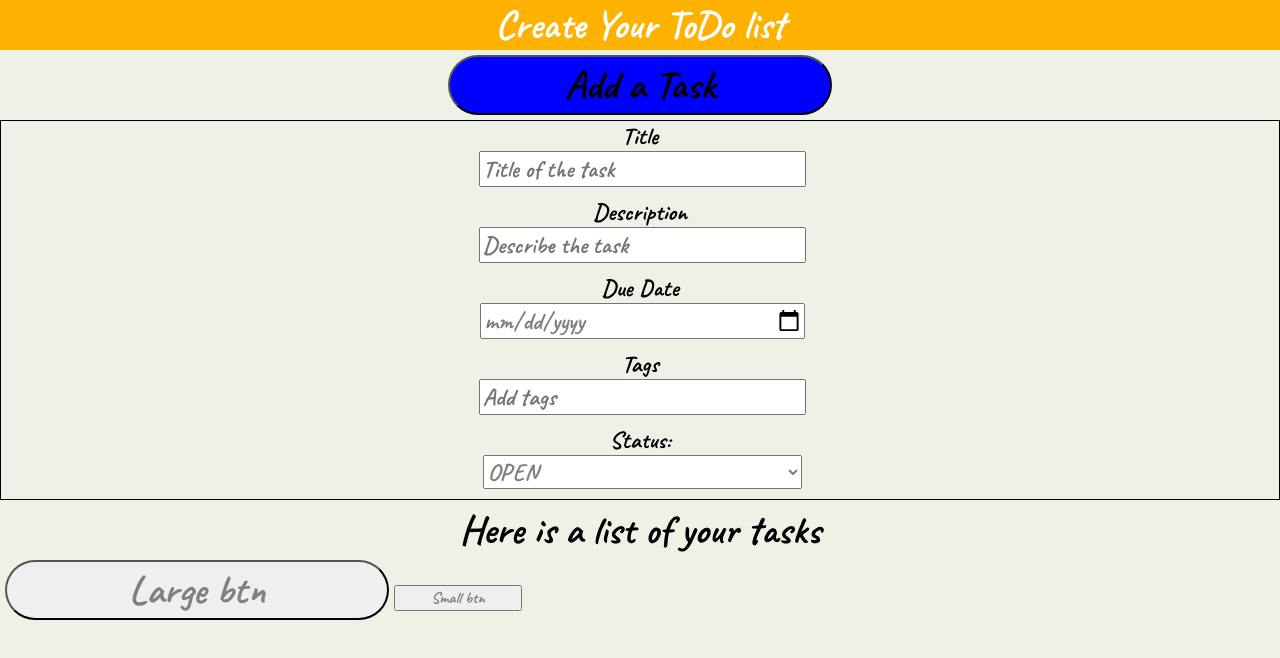
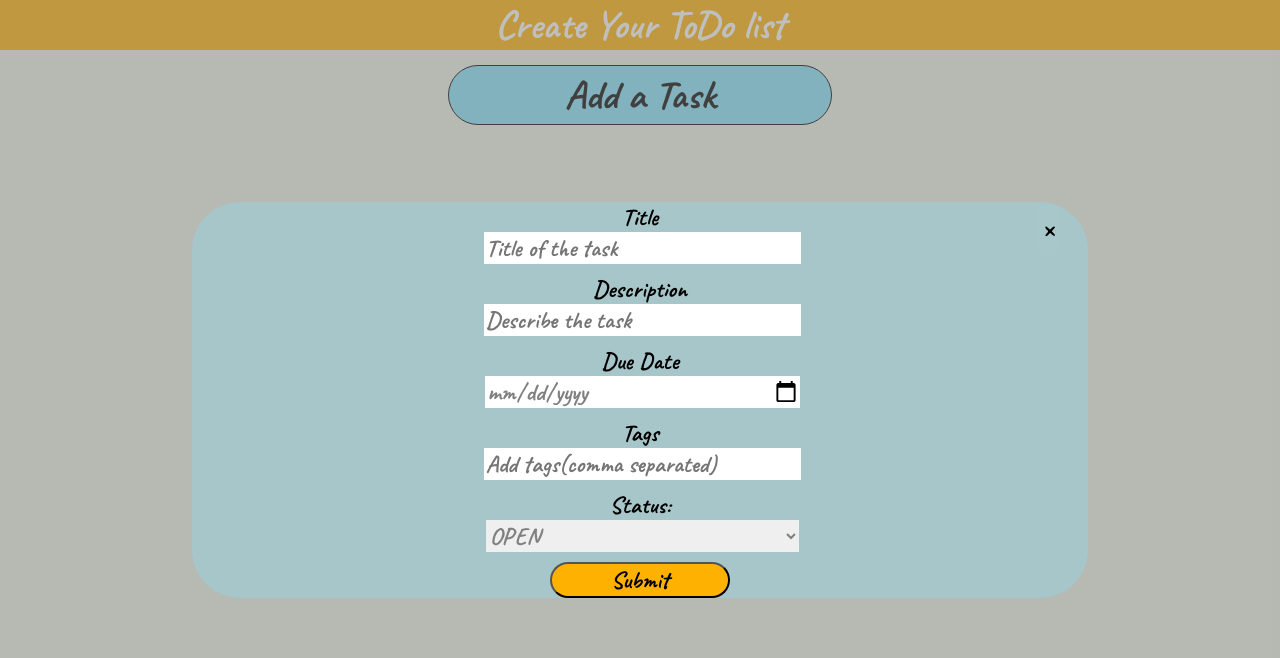
Before and after one commit to sahilgore0204/To-Do, a React (Create React App) app: page / in a window 1280 px wide. Both pictures are taken after a click on the button "Add a Task". Shown: the top 658 px of the page. Built offline with nearby package versions, Linux system fonts and the light colour scheme.

Commit message:
forth commit: created a popup for taking task input

```diff
--- a/src/App.css
+++ b/src/App.css
@@ -1,37 +1,40 @@
+*{
+  font-family: 'Caveat', cursive;
+}
+
+button{
+  cursor: pointer;
+}
+
 body{
   background-color: #EEF2E6;
   margin: 0;
-  font-family: 'Caveat', cursive;
 }
 
-::placeholder{
-  font-family: 'Caveat', cursive;
-}
 
-input, select, textarea, button{
+input, select, textarea{
   font-family:inherit;
   font-size: 1em;
   color: grey;
   margin-bottom: 10px;
   margin-left: 5px;
-  width: 25%;
+  width: 35%;
+  border:none;
 }
 
 .nav-bar {
   background-color: #FFB100;
   color: white;
-  font-size: 40px;
+  font-size: 2.5rem;
   text-align: center;
 }
 
 .add-task-container{
-  border: 1px solid black;
   text-align: center;
 }
 
 form{
   font-size: 1.5em;
-  text-align: center;
 }
 
 h1{
@@ -54,9 +57,53 @@ label{
   font-size: 2.5em;
   height: 1.5em;
   border-radius: 0.75em;
+  border: 1px solid black;
+  cursor: pointer;
+}
+.large-btn:hover{
+  opacity: 0.5;
 }
 
 .small-btn{
   width:10%;
   font-size: 1em;
 }
+
+.add-task-modal{
+  width: 70%;
+  position: fixed;
+  top: 50%;
+  left: 50%;
+  transform: translate(-50%,-50%);
+  text-align: center;
+  z-index: 10;
+  background-color: rgb(134, 229, 255,0.3);
+  border-radius: 3rem;
+}
+
+.add-task-modal-overlay{
+  position: fixed;
+  top: 0;
+  right: 0;
+  left: 0;
+  bottom: 0;
+  background-color:rgba(128,128,128,0.5);
+}
+
+.medium-btn{
+  font-size: 1em;
+  width: 20%;
+  background-color:#FFB100;
+  color: #000;
+  border-radius: 1.5rem;
+}
+
+.customize{
+  font-size: 2rem;
+  font-weight: 1000;
+  position: fixed;
+  right:3%;
+  top: 1%;
+  background-color: rgb(134, 229, 255,0.01);
+  border: none;
+}
--- a/src/App.js
+++ b/src/App.js
@@ -1,17 +1,23 @@
+import React,{useState} from 'react';
 import './App.css';
 import Navbar from './Components/Navbar';
 import AddTask from './Components/AddTask';
 import TaskList from './Components/TaskList';
 import Button from './Components/Button';
+import VisiblityContext from './Contexts/VisiblityContext';
+
 function App() {
+
   return (
     <>
       <Navbar className="nav-bar" />
-      <Button style={{backgroundColor:"blue",color:"black",display:"block",margin:"5px auto"}} type="large-btn">Add a Task</Button>
-      <AddTask/>
-      <TaskList/>
+      <VisiblityContext>
+        <Button style={{backgroundColor:"#86E5FF",color:"black",display:"block",margin:"15px auto 5px"}} type="large-btn" duty="add-task">Add a Task</Button>
+        <AddTask/>
+      </VisiblityContext>
+      {/* <TaskList/>
       <Button bgcolor="red" type="large-btn">Large btn</Button>
-      <Button bgcolor="yellow" type="small-btn">Small btn</Button>
+      <Button bgcolor="yellow" type="small-btn">Small btn</Button> */}
     </>
   );
 }
--- a/src/Components/AddTask.jsx
+++ b/src/Components/AddTask.jsx
@@ -1,10 +1,16 @@
 import React,{useState} from "react";
 import '../App.css';
-
-export default function AddTask(){
+import { useVisiblity,useToggle } from "../Contexts/VisiblityContext";
+import Button from "./Button";
+export default function AddTask(props){
+    const visible=useVisiblity();
+    console.log("addTask");
+    const toggle=useToggle();
     const [tags,setTags]=useState([]);
     return <div className="add-task-container">
-        <form>
+        <div className="add-task-modal" style={{display:visible?"block":"none"}}>
+         <Button type="customize" duty="close-modal">&times;</Button>
+         <form>
             <label for="title" >Title</label> <br/>
             <input id="title" type='text' name="title" maxLength="100" placeholder="Title of the task" required /> <br/>
 
@@ -15,7 +21,7 @@ export default function AddTask(){
             <input id="duedate" type='date' name="duedate"/> <br/>
 
             <label for="tags">Tags</label> <br/>
-            <input id="tags" type="text" name="tags" placeholder="Add tags"/> <br/>
+            <input id="tags" type="text" name="tags" placeholder="Add tags(comma separated)"/> <br/>
 
             <label for="status">Status:</label> <br/>
             <select name="status" id="status" required>
@@ -23,7 +29,12 @@ export default function AddTask(){
                 <option value="WORKING">WORKING</option>
                 <option value="DONE">DONE</option>
                 <option value="OVERDUE">OVERDUE</option>
-            </select>
-        </form>
+            </select><br/>
+            <Button type="medium-btn" duty="submit">Submit</Button>
+         </form>
+        </div>
+        <div onClick={toggle} className="add-task-modal-overlay" style={{display:visible?"block":"none",pointerEvents:visible?"all":"none"}}>
+
+        </div>
     </div>
 }
--- a/src/Components/Button.jsx
+++ b/src/Components/Button.jsx
@@ -1,6 +1,18 @@
-import React,{useState} from "react";
+import React,{useState,useContext} from "react";
 import '../App.css';
-
+import { useToggle } from "../Contexts/VisiblityContext";
 export default function Button(props){
-    return <button style={props.style} className={props.type}>{props.children}</button>
+    let visiblity=useToggle();
+    //console.log("button");
+    function handleClick(){
+        if(props.duty==="add-task")
+        visiblity();
+        else if(props.duty==="submit"){
+            console.log("form submitted");
+        }
+        else if(props.duty==="close-modal"){
+            visiblity();
+        }
+    }
+    return <button onClick={handleClick} style={props.style} className={props.type} type={props.duty}>{props.children}</button>
 }
--- /dev/null
+++ b/src/Contexts/VisiblityContext.jsx
@@ -0,0 +1,30 @@
+import React,{useState,useContext} from 'react';
+
+//all logic for a context, including its provider component and value state can be combined into a single file
+const vContext=React.createContext();
+const vtContext=React.createContext();
+export function useVisiblity(){
+    console.log("called");
+    return useContext(vContext);
+}
+
+export function useToggle(){
+    return useContext(vtContext);
+}
+
+export default function VisiblityContext(props){
+    const [visiblity,setVisiblity]=useState(false);
+    function toggleVisiblity(){
+        console.log("called toggle visiblity");
+        setVisiblity(!visiblity);
+    }
+
+    return (<>
+            <vContext.Provider value={visiblity}>
+                <vtContext.Provider value={toggleVisiblity}>
+                    {props.children}
+                </vtContext.Provider>
+            </vContext.Provider>
+        </>);
+
+}
```
